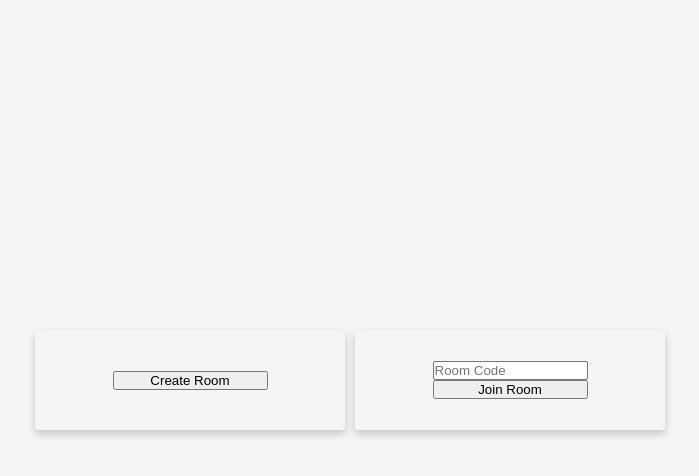
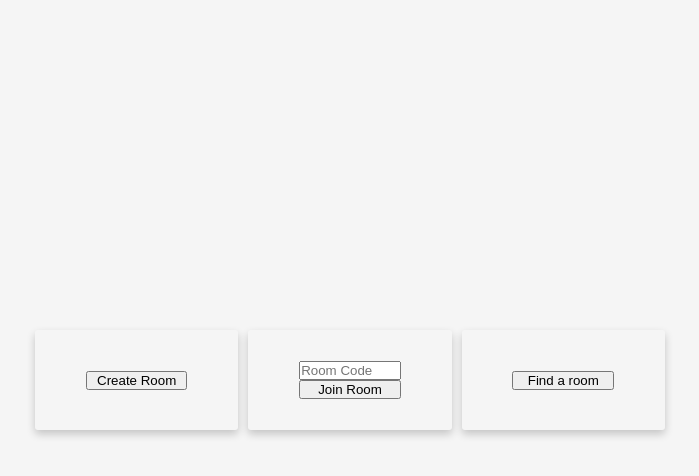
Before and after one commit to robzeh/socketio-chatroom, a React (Create React App) app in the folder packages/client/: page /login in a window 1280 px wide. Both pictures are taken after typing "Sample" into the empty fields and a click on the button "Login". Shown: the top 476 px of the page, without its empty margins (290-989 px from the left). Built offline with nearby package versions, Linux system fonts and the light colour scheme; no server answers.

Commit message:
feat: wip

```diff
--- a/packages/client/src/components/Choose.tsx
+++ b/packages/client/src/components/Choose.tsx
@@ -7,10 +7,20 @@ type ChooseProps = {
 };
 
 const Choose = React.forwardRef(({ handleCreate, handleJoin }: ChooseProps, ref: React.Ref<HTMLInputElement>) => {
+  const [roomList, setRoomList] = React.useState<boolean>(false);
 
   return (
     <Container>
       <CardContainer>
+        {roomList ? (
+          <>
+            <Card>
+              <p>Rooms</p>
+              <button onClick={() => setRoomList(!roomList)}>Go back</button>
+            </Card>
+          </>
+        ) : (
+          <>
             <Card>
               <Form onSubmit={handleCreate}>
                 <Button type='submit'>Create Room</Button>
@@ -22,6 +32,13 @@ const Choose = React.forwardRef(({ handleCreate, handleJoin }: ChooseProps, ref:
                 <Button type='submit'>Join Room</Button>
               </Form>
             </Card>
+            <Card>
+              <Form onSubmit={() => setRoomList(!roomList)}>
+                <Button type='submit'>Find a room</Button>
+              </Form>
+            </Card>
+          </>
+        )}
       </CardContainer>
     </Container>
   );
```
Also changed, not shown: packages/client/src/components/RoomList.tsx (added, +21 -0 lines). Lines whose indentation alone changed are shown as unchanged.
